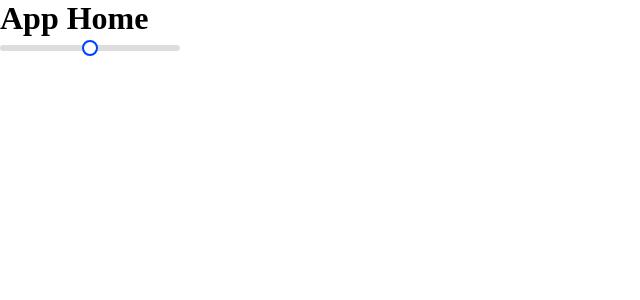
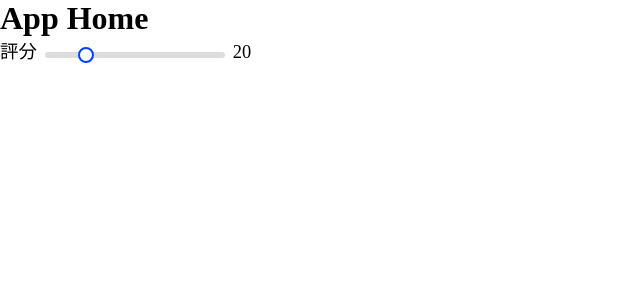
Before and after one commit to ianSama0217/React-components, a React (Vite) app: page / in a window 1280 px wide. Shown: the top 300 px of the page, without its empty margins (0-640 px from the left). Built offline with nearby package versions, Linux system fonts and the light colour scheme.

Commit message:
slider component

```diff
--- a/public/scss/components/slider.scss
+++ b/public/scss/components/slider.scss
@@ -1,7 +1,11 @@
 .slider {
+  label {
+    font-size: 1.15rem;
+  }
+
   input[type="range"] {
     -webkit-appearance: none;
-    background-color: #ddd; /* rail color */
+    margin: 0 0.5rem;
     width: 180px;
     height: 6px;
     border-radius: 5px;
@@ -11,9 +15,20 @@
       width: 16px;
       height: 16px;
       border-radius: 100%;
-      border: 2px solid rgb(0, 64, 255);
       background: white;
       cursor: pointer;
     }
   }
+
+  span {
+    font-size: 1.15rem;
+  }
 }
+
+.primary {
+  background-color: #ddd; /* rail color */
+
+  &::-webkit-slider-thumb {
+    border: 2px solid rgb(0, 64, 255);
+  }
+}
--- a/src/App.tsx
+++ b/src/App.tsx
@@ -4,10 +4,25 @@ import "../public/scss/index.scss";
 import Slider from "./components/slider/Slider";
 
 function App() {
+  const [sliderValue, setSliderValue] = useState(20);
+
+  const handleChange = (e: React.ChangeEvent<HTMLInputElement>) => {
+    const newValue = Number(e.target.value);
+    setSliderValue(newValue);
+    // console.log("value", sliderValue);
+  };
+
   return (
     <>
       <h1>App Home</h1>
-      <Slider />
+      <Slider
+        min={0}
+        max={100}
+        step={5}
+        labelText={"評分"}
+        value={sliderValue}
+        handleChange={handleChange}
+      />
     </>
   );
 }
--- a/src/components/slider/Slider.tsx
+++ b/src/components/slider/Slider.tsx
@@ -1,9 +1,38 @@
-type param = {};
+type param = {
+  min?: number;
+  max?: number;
+  step?: number;
+  value?: number;
+  labelText?: string;
+  labelFor?: string;
+  sliderId?: string;
+  handleChange?: (e: React.ChangeEvent<HTMLInputElement>) => void;
+};
 
-function Slider() {
+function Slider({
+  min = 0,
+  max = 100,
+  step = 10,
+  value,
+  labelText,
+  labelFor,
+  sliderId = labelFor,
+  handleChange = () => {},
+}: param) {
   return (
     <div className="slider">
-      <input type="range" />
+      <label htmlFor={labelFor}>{labelText}</label>
+      <input
+        type="range"
+        className="primary"
+        id={sliderId}
+        min={min}
+        max={max}
+        step={step}
+        value={value}
+        onChange={handleChange}
+      />
+      <span>{value}</span>
     </div>
   );
 }
```
